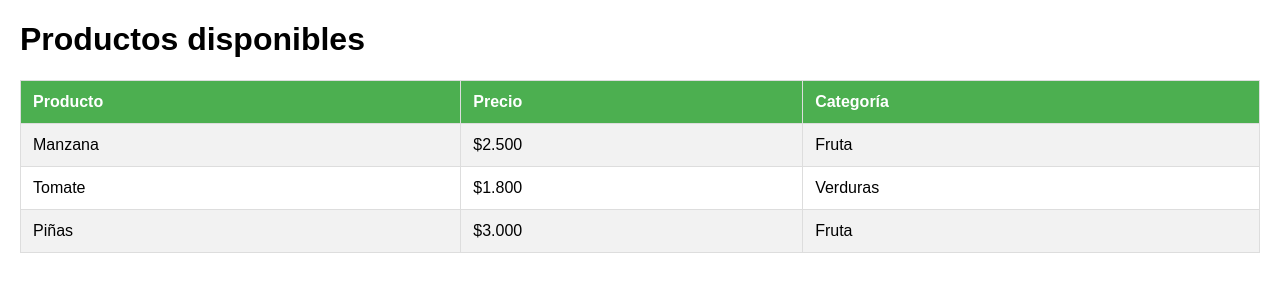
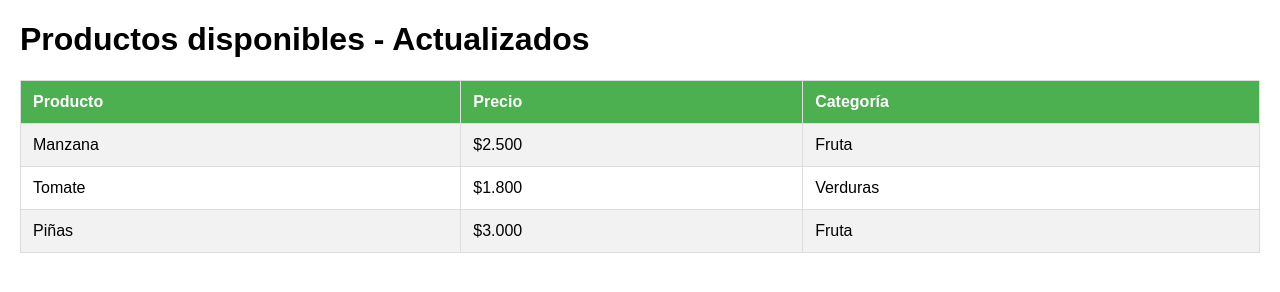
Before and after one commit to Samctz/parcial2-ingenieria-SamuelCombita, a plain HTML site: page src/index.html in a window 1280 px wide. Drawn offline with Linux system fonts and the light colour scheme.

Commit message:
index titulo modificado

```diff
--- a/src/index.html
+++ b/src/index.html
@@ -13,7 +13,7 @@
     </style>
 </head>
 <body>
-    <h1>Productos disponibles</h1>
+    <h1>Productos disponibles - Actualizados</h1>
     <table border="1">
         <tr><th>Producto</th><th>Precio</th><th>Categoría</th></tr>
         <tr><td>Manzana</td><td>$2.500</td><td>Fruta</td></tr>
```
Also changed, not shown: capturas/pullrequest.png (added).
